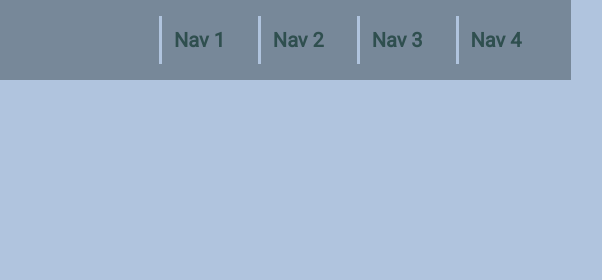
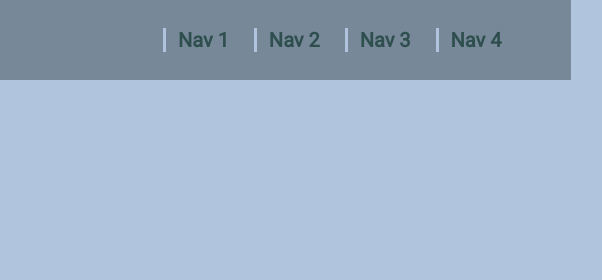
Before and after one commit to Dstar4/adventure, a plain HTML site: page index.html in a window 1280 px wide. Shown: the top 280 px of the page, 569-1171 px from the left. Drawn offline with Linux system fonts and the light colour scheme; files whose address does not match are found by name.

```diff
--- a/less/home-page.less
+++ b/less/home-page.less
@@ -9,4 +9,5 @@
         padding: 10px 0 10px 0;
         background-color: @nav-bg;
     }
+
 }
--- a/less/navigation.less
+++ b/less/navigation.less
@@ -5,12 +5,13 @@
     a {
         text-decoration: none;
         color: @dark-green;
-        margin: 0 2%;
-        padding:3%;
+        margin: 0 2% 0 3%;
+        padding-left: 3% ;
         font-weight: 600;
         border-left: 3px solid @whiteish;
-    }
+
     &:hover {
         text-decoration: underline;
     }
 }
+}
```
Also changed, not shown: css/index.css.
